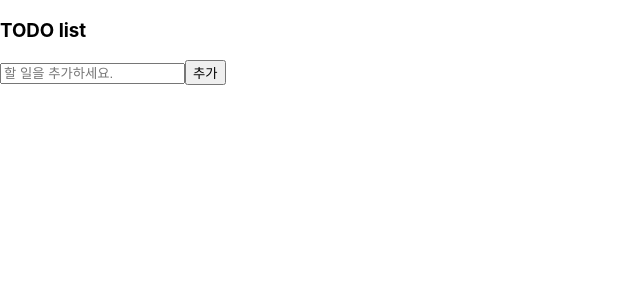
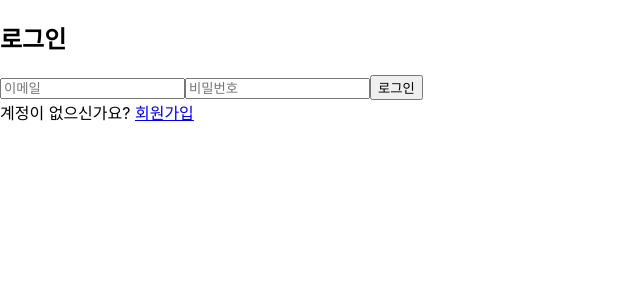
Before and after one commit to Sumsan38/MyBob_view, a React (Create React App) app: page / in a window 1280 px wide. Shown: the top 300 px of the page, without its empty margins (0-640 px from the left). Built offline with nearby package versions, Linux system fonts and the light colour scheme.

Commit message:
회원 가입, 로그인 1

```diff
--- a/package.json
+++ b/package.json
@@ -6,11 +6,13 @@
     "@testing-library/jest-dom": "^5.17.0",
     "@testing-library/react": "^13.4.0",
     "@testing-library/user-event": "^13.5.0",
+    "axios": "^1.7.3",
     "react": "^18.3.1",
     "react-beautiful-dnd": "^13.1.1",
     "react-dom": "^18.3.1",
-    "react-router-dom": "^6.23.1",
+    "react-router-dom": "^6.26.0",
     "react-scripts": "5.0.1",
+    "styled-components": "^6.1.12",
     "web-vitals": "^2.1.4"
   },
   "scripts": {
--- a/src/App.js
+++ b/src/App.js
@@ -1,53 +1,29 @@
-import { useState } from "react";
-import "./App.css";
+import React from "react";
+import { BrowserRouter, Routes, Route, Link } from "react-router-dom";
+import SignUp from "./pages/SignUp";
+import Login from "./pages/Login";
 
-function Test() {
-  return <h5>게처럼 걸어요</h5>;
-}
-
-function App() {
-  const [userName, setUserName] = useState("");
-  const [password, setPassword] = useState("");
-  const [isSuccess, setIsSuccess] = useState(false);
-
-  const handleChange = (e) => {
-    // console.log(e);
-    setUserName(e.target.value);
-  };
-
-  const handleLogin = (e) => {
-    e.preventDefault(); // 액션을 막는다 form submit은 새로고침이 들어가있어서
-    console.log(userName, password);
-
-    // api 호출
-    if (userName === "test@test.com" && password === "1234") {
-      setIsSuccess(true);
-    } else {
-      setIsSuccess(false);
-    }
-  };
-
-  // 화면에 랜더링 되는 부분
+const App = () => {
   return (
-    <div className="App">
-      <form onSubmit={handleLogin}>
-        <input
-          type="email"
-          value={userName}
-          onChange={(e) => setUserName(e.target.value)}
+    <BrowserRouter>
+      <Routes>
+        <Route
+          path="/"
+          element={
+            <div>
+              <Login />
+              <div>
+                <span>계정이 없으신가요? </span>
+                <Link to="/signup">회원가입</Link>
+              </div>
+            </div>
+          }
         />
-        <input
-          type="password"
-          value={password}
-          onChange={(e) => setPassword(e.target.value)}
-        />
-
-        <button type="submit">로그인</button>
-      </form>
-      {isSuccess ? <span>로그인 성공</span> : <span>로그인 실패</span>}
-      <Test />
-    </div>
+        <Route path="/signup" element={<SignUp />} />
+        <Route path="/login" element={<Login />} />
+      </Routes>
+    </BrowserRouter>
   );
-}
+};
 
 export default App;
--- a/src/index.js
+++ b/src/index.js
@@ -2,14 +2,15 @@ import React from "react";
 import ReactDOM from "react-dom/client";
 import "./index.css";
 // import Calculator from "./Calculator2";
-import TodoList from "./TodoList";
+// import TodoList from "./TodoList";
+import App from "./App";
 import reportWebVitals from "./reportWebVitals";
 
 const root = ReactDOM.createRoot(document.getElementById("root"));
 root.render(
   <React.StrictMode>
     {/* <RouterProvider> */}
-    <TodoList />
+    <App />
     {/* </RouterProvider> */}
   </React.StrictMode>
 );
--- /dev/null
+++ b/src/pages/Login.js
@@ -0,0 +1,45 @@
+import React, { useState } from "react";
+import axiosInstance from "../services/axiosInstance";
+
+const Loign = () => {
+  const [email, setEamil] = useState("");
+  const [password, setPassword] = useState("");
+  const [error, setError] = useState("");
+
+  const handleLogin = async () => {
+    try {
+      const response = await axiosInstance.post("/member/login", {
+        email,
+        password,
+      });
+    } catch (error) {
+      if (error.response && error.response.status === 400) {
+        setError(error.response.data.message || "로그인에 실패했습니다.");
+      } else {
+        setError("로그인 중 오류가 발생했습니다.");
+      }
+    }
+  };
+
+  return (
+    <div>
+      <h2>로그인</h2>
+      <input
+        type="email"
+        value={email}
+        onChange={(e) => setEamil(e.target.value)}
+        placeholder="이메일"
+      />
+      <input
+        type="password"
+        value={password}
+        onChange={(e) => setPassword(e.target.value)}
+        placeholder="비밀번호"
+      />
+      <button onClick={handleLogin}>로그인</button>
+      {error && <p>{error}</p>}
+    </div>
+  );
+};
+
+export default Loign;
--- /dev/null
+++ b/src/pages/SignUp.js
@@ -0,0 +1,43 @@
+import React, { useState } from "react";
+import axiosInstance from "../services/axiosInstance";
+
+const SingUp = () => {
+  const [email, setEamil] = useState("");
+  const [password, setPassword] = useState("");
+  const [error, setError] = useState("");
+
+  const handleSignUp = async () => {
+    try {
+      await axiosInstance.post("member/join", { email, password });
+      alert("회원가입 성공");
+    } catch (error) {
+      if (error.response && error.response.status === 400) {
+        setError(error.response.data.message || "회원 가입에 실패했습니다.");
+      } else {
+        setError("회원가입 중 오류가 발생했습니다.");
+      }
+    }
+  };
+
+  return (
+    <div>
+      <h2>회원가입</h2>
+      <input
+        type="email"
+        value={email}
+        onChange={(e) => setEamil(e.target.value)}
+        placeholder="이메일"
+      />
+      <input
+        type="password"
+        value={password}
+        onChange={(e) => setPassword(e.target.value)}
+        placeholder="비밀번호"
+      />
+      <button onClick={handleSignUp}>회원가입</button>
+      {error && <p>{error}</p>}
+    </div>
+  );
+};
+
+export default SingUp;
--- /dev/null
+++ b/src/services/axiosInstance.js
@@ -0,0 +1,49 @@
+import axios from "axios";
+
+const axiosInstance = axios.create({
+  baseURL: "http://localhost:8080",
+});
+
+// 요청 인터셉터 설정
+axiosInstance.interceptors.request.use(
+  (config) => {
+    const accessToken = localStorage.getItem("accessToken");
+    if (accessToken) {
+      config.headers.Authorization = "Bearer ${accessToken}";
+    }
+    return config;
+  },
+  (error) => Promise.reject(error)
+);
+
+// 응답 인터셉터 설정
+axiosInstance.interceptors.response.use(
+  (response) => response,
+  async (error) => {
+    const originalRequest = error.config;
+    if (
+      error.response &&
+      error.response.status === 401 &&
+      !originalRequest._retry
+    ) {
+      originalRequest._retry = true;
+      const refreshToken = localStorage.getItem("refreshToken");
+      try {
+        const response = await axiosInstance.post("/member/reissue", null, {
+          headers: { Authorization: "Bearer ${refreshToken}" },
+        });
+        const { accessToken } = response.data;
+        localStorage.setItem("accessToken", accessToken);
+        originalRequest.headers.Authorization = "Bearer ${accessToken}";
+      } catch (refreshError) {
+        localStorage.removeItem("accessToken");
+        localStorage.removeItem("refreshToken");
+        window.location.href = "/login";
+        return Promise.reject(refreshError);
+      }
+    }
+    return Promise.reject(error);
+  }
+);
+
+export default axiosInstance;
```
Also changed, not shown: 1 other file (tests, documents, lock files or other folders).
